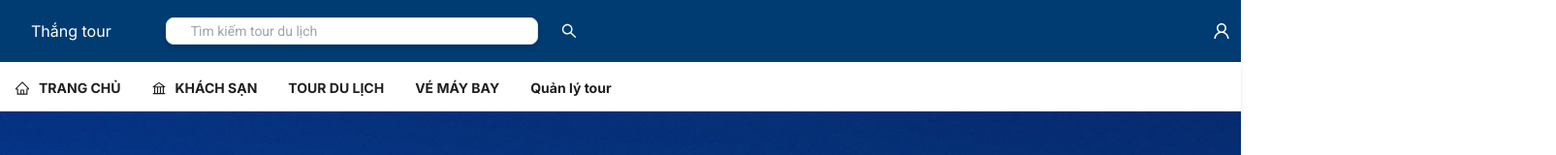
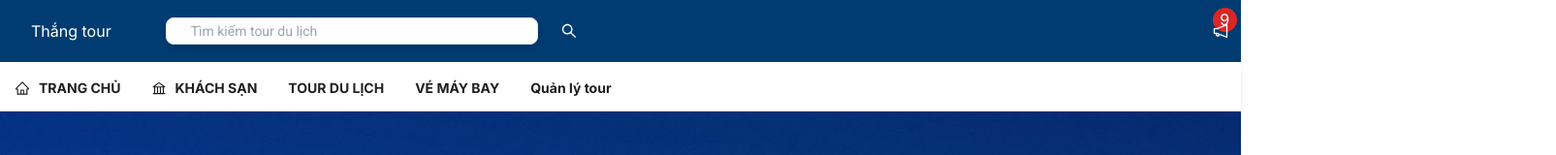
Before and after one commit to khiendz/thang_baovedoan2023, a Next.js app in the folder FE/client-app/: page / in a window 1280 px wide. Shown: the top 160 px of the page at 97% size, 1605 px wide, since content can reach past the window. Built offline with nearby package versions, Linux system fonts and the light colour scheme.

Commit message:
DATN-2023 feat: add notifycation

```diff
--- a/FE/client-app/src/components/Header/index.tsx
+++ b/FE/client-app/src/components/Header/index.tsx
@@ -1,6 +1,6 @@
 "use client";
 import React, { useState } from "react";
-import { SearchOutlined } from "@ant-design/icons";
+import { SearchOutlined, NotificationOutlined } from "@ant-design/icons";
 import { getData } from "services/test.service";
 import { Roboto } from "next/font/google";
 import UserAccount from "modules/UserAccount";
@@ -26,6 +26,11 @@ export default function Header() {
           <SearchOutlined />
         </button>
       </div>
+      <div className="dk-relative dk-h-full dk-w-fit dk-flex dk-justify-center dk-items-center">
+        <span className="dk-z-2 dk-absolute dk-bg-red-600 dk-w-[25px] dk-h-[25px]
+        dk-rounded-[50%] dk-text-center dk-align-middle dk-left-0 dk-top-2">9</span>
+        <NotificationOutlined className="dk-relative dk-z-1"/>
+      </div>
       <UserAccount />
     </header>
   );
--- a/FE/client-app/src/modules/UserAccount/index.tsx
+++ b/FE/client-app/src/modules/UserAccount/index.tsx
@@ -38,7 +38,7 @@ export default function UserAccount() {
         <div
           className={`${
             isLogin ? "display-none" : ""
-          } dk-absolute dk-bg-[#FFF] dk-p-4 dk-h-fit dk-text-[#222] dk-font-Inter dk-font-medium dk-text-sm dk-top-[64px] dk-rounded-sm dk-shadow-2xl user-infos dk-right-[82px]`}
+          } dk-absolute dk-z-[99] dk-bg-[#FFF] dk-p-4 dk-h-fit dk-text-[#222] dk-font-Inter dk-font-medium dk-text-sm dk-top-[64px] dk-rounded-sm dk-shadow-2xl user-infos dk-right-[82px]`}
         >
           <ul className="dk-flex dk-flex-col dk-items-center dk-justify-center dk-z-[99]">
             <li className="dk-w-full dk-flex dk-justify-start">
```
